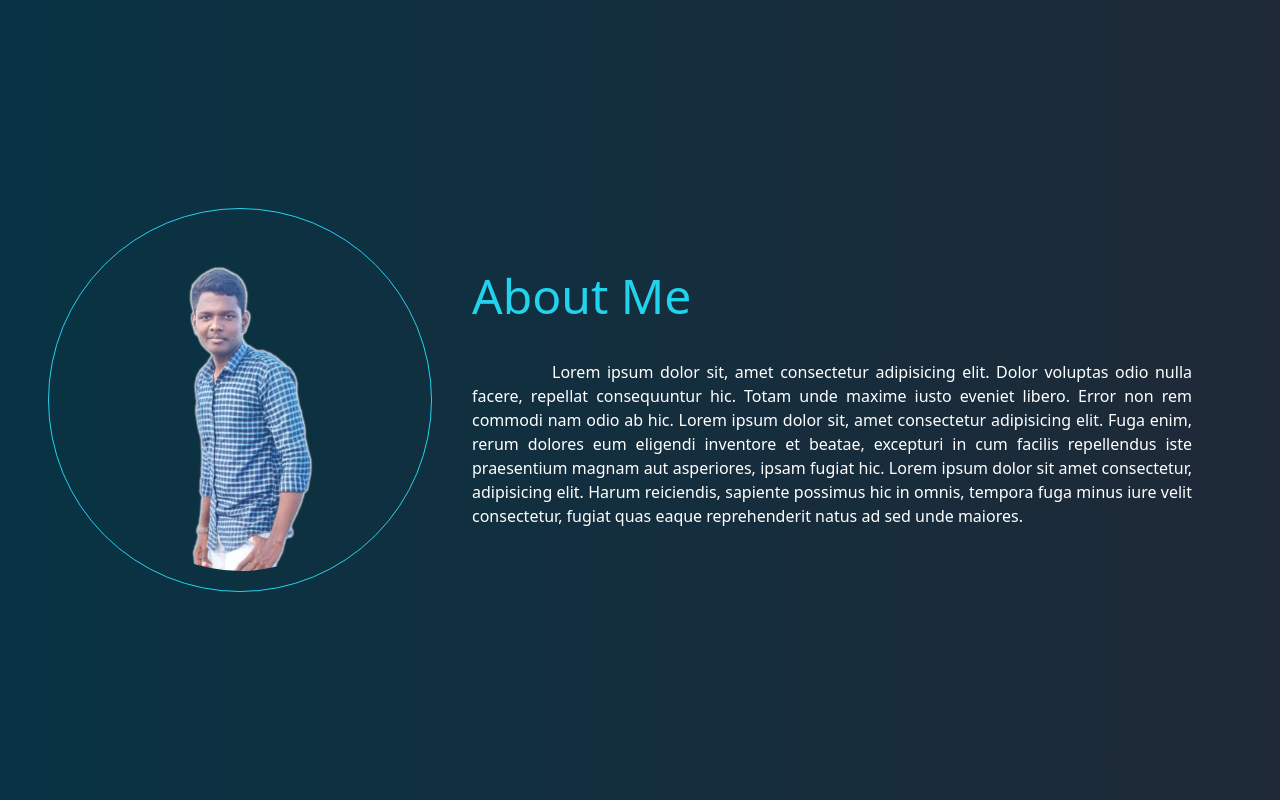
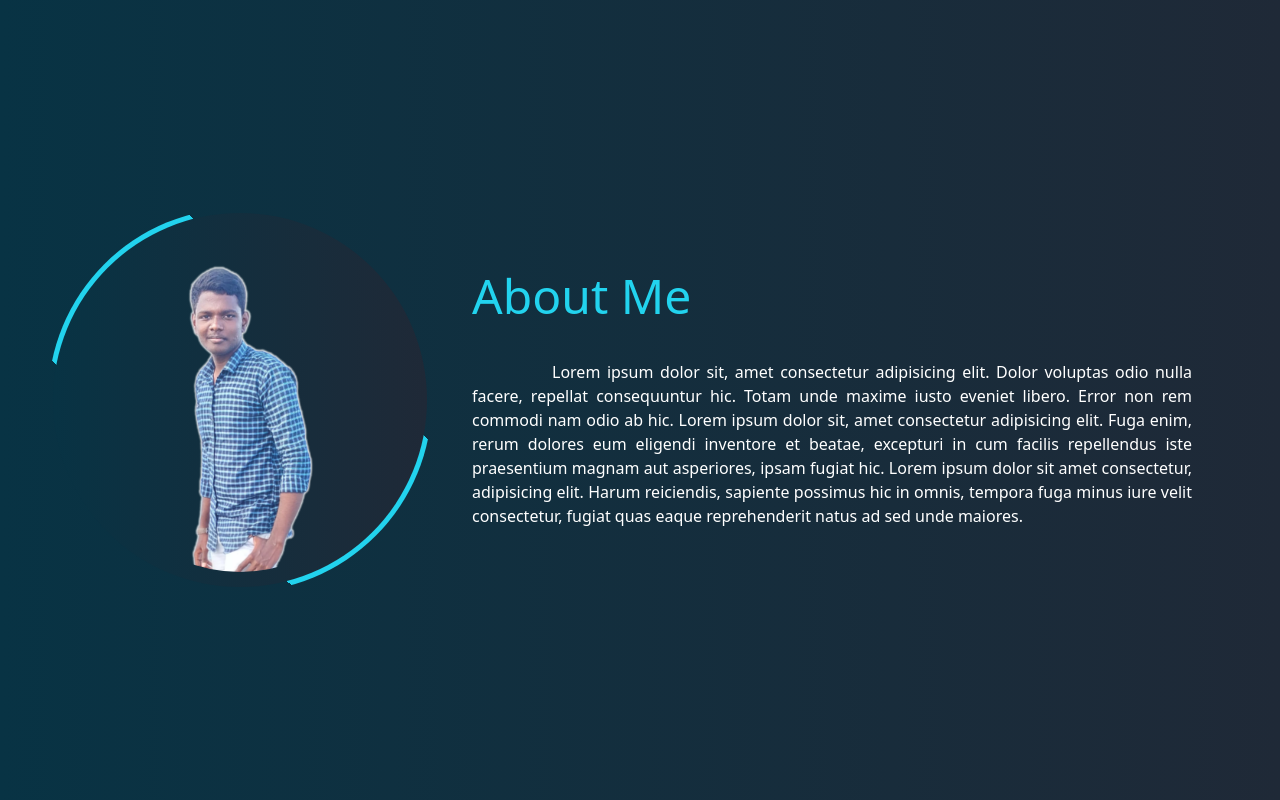
Before and after one commit to Satheesh-Baabu/Portfolio, a React (Vite) app: page /about in a window 1280 px wide. Built offline with nearby package versions, Linux system fonts and the light colour scheme.

Commit message:
About page animation

```diff
--- a/src/Components/Loader.jsx
+++ b/src/Components/Loader.jsx
@@ -3,7 +3,7 @@ import React from 'react'; // Import your CSS file for styling
 const Loader = () => {
 
   return (
-    <div className='grid h-screen place-items-center '>
+    <div className='grid h-screen place-items-center'>
 
         <div className="loader "></div>
     </div>
--- a/src/index.css
+++ b/src/index.css
@@ -31,7 +31,7 @@ input[type=number] {
   animation: l6 2s linear infinite;
 }
 .loader:before {
-  content: "Loading";
+  content: "Welcome to Satheesh Portfolio";
 }
 @keyframes l6 {
   0%     {background-size: 0                200%;background-position:0 0   ,100% 0   }
@@ -39,3 +39,28 @@ input[type=number] {
   50.01% {background-size: calc(60% + .5lh) 200%;background-position:0 100%,100% 100%}
   100%   {background-size: 0                200%;background-position:0 100%,100% 100%}
 }
+
+.circleanim::after{
+  /* overflow: hidden; */
+  content: "";
+  position: absolute;
+
+  border-radius: 9999px;
+  inset: 5px;
+}
+.circleanim::before{
+  content:"";
+  position: absolute;
+  width: 200px;
+  height: 140%;
+  background: linear-gradient(#22D3EE,#22D3EE);
+  animation:rotate 4s linear infinite;
+}
+@keyframes rotate{
+  from{
+    transform: rotate(0deg);
+  }
+  to{
+    transform: rotate(360deg);
+  }
+}
--- a/src/pages/About.jsx
+++ b/src/pages/About.jsx
@@ -7,9 +7,9 @@ function About() {
             <div className=' md:flex place-items-center h-full'>
 
                 <div className=' h-auto md:w-1/2 flex place-items-center justify-center my-10'>
-                    <div className='md:w-96 md:h-96 border border-cyan-400 rounded-full
-                inline-flex items-center justify-center'>
-                        <img src={Profile} alt="NO Image" className=' h-full p-5 rounded-full' />
+                    <div className='md:w-96 md:h-96  rounded-full
+                inline-flex items-center justify-center circleanim relative overflow-hidden after:bg-gradient-to-r '>
+                        <img src={Profile} alt="NO Image" className=' h-full p-5 rounded-full z-10' />
                     </div>
                 </div>
                 <div className=' px-10'>
--- a/src/pages/First.jsx
+++ b/src/pages/First.jsx
@@ -9,7 +9,7 @@ function First() {
     // Simulate a data fetch
     setTimeout(() => {
       setIsLoading(false);
-    }, 3000); // Adjust the timeout as needed
+    }, 2000); // Adjust the timeout as needed
   }, []);
   return (
     <>{isLoading?<Loader /> :<Home/>}
```
